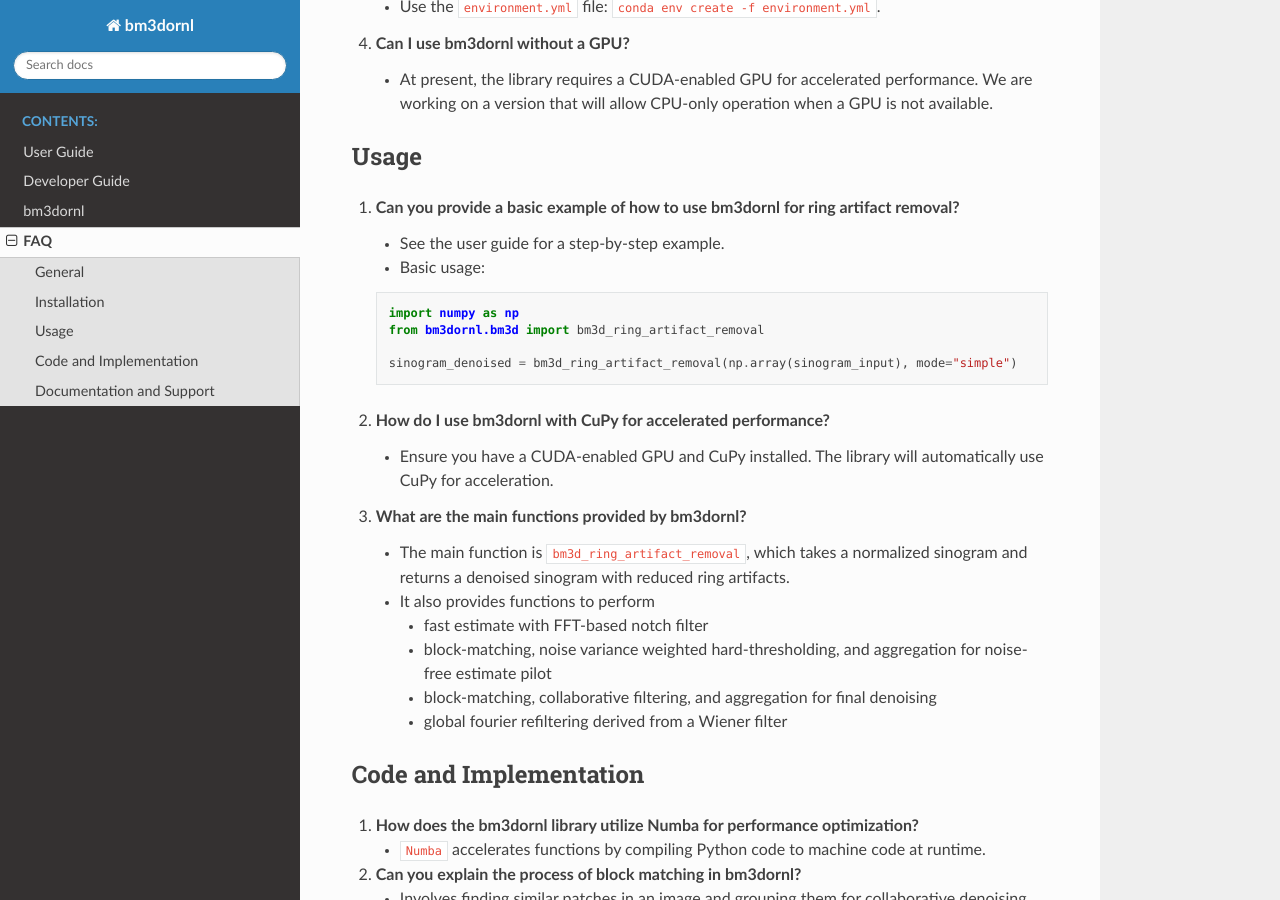
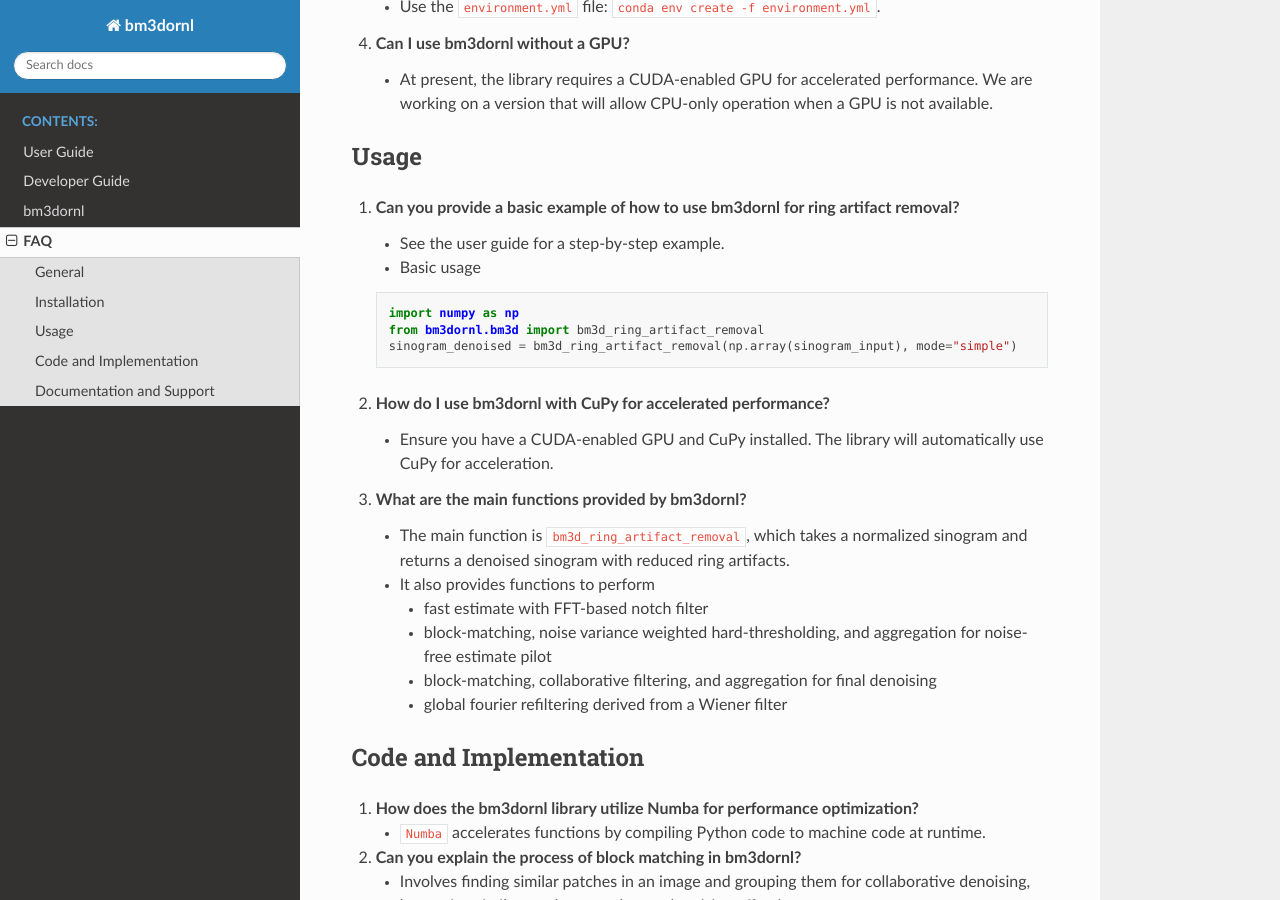
Before and after one commit to ornlneutronimaging/bm3dornl, a Sphinx documentation site: the page built from docs/FAQ.md, in a window 1280 px wide and 900 px high, scrolled down 833 px. Built offline with Sphinx 7.4.7 and the Read the Docs theme 2.0.0, drawn with Linux system fonts in a browser that asks for light colours; the version number could not be read and is left out; some of the changed lines change nothing that is shown.

Commit message:
fix syntax error

````diff
--- a/docs/FAQ.md
+++ b/docs/FAQ.md
@@ -8,11 +8,11 @@
 
    - `bm3dornl` is a Python library for removing streak artifacts in normalized sinograms to reduce ring artifacts in the final reconstruction. It uses a multiscale BM3D algorithm accelerated with CuPy and Numba.
 
-2. **What is the purpose of the bm3dornl library?**
+1. **What is the purpose of the bm3dornl library?**
 
    - The library aims to provide open-source, high-performance ring artifact removal for neutron imaging using advanced denoising techniques.
 
-3. **Who are the contributors to the bm3dornl project?**
+1. **Who are the contributors to the bm3dornl project?**
 
    - Developed by the ORNL neutron software engineering team and maintained by the neutron imaging team, including MARS@HFIR and VENUS@SNS.
 
@@ -28,15 +28,15 @@
       . Create a virtual environment, activate it, and install dependencies from `environment.yml`.
       . Perform a developer install using `pip install -e .`.
 
-2. **What are the system requirements for bm3dornl?**
+1. **What are the system requirements for bm3dornl?**
 
    - Requires Python 3.10 or later and a CUDA-enabled GPU for CuPy acceleration.
 
-3. **How can I set up the environment to use bm3dornl?**
+1. **How can I set up the environment to use bm3dornl?**
 
    - Use the `environment.yml` file: `conda env create -f environment.yml`.
 
-4. **Can I use bm3dornl without a GPU?**
+1. **Can I use bm3dornl without a GPU?**
 
    - At present, the library requires a CUDA-enabled GPU for accelerated performance. We are working on a version that will allow CPU-only operation when a GPU is not available.
 
@@ -46,20 +46,19 @@
 1. **Can you provide a basic example of how to use bm3dornl for ring artifact removal?**
 
    - See the user guide for a step-by-step example.
-   - Basic usage:
+   - Basic usage
 
    ```python
    import numpy as np
    from bm3dornl.bm3d import bm3d_ring_artifact_removal
-
    sinogram_denoised = bm3d_ring_artifact_removal(np.array(sinogram_input), mode="simple")
    ```
 
-2. **How do I use bm3dornl with CuPy for accelerated performance?**
+1. **How do I use bm3dornl with CuPy for accelerated performance?**
 
    - Ensure you have a CUDA-enabled GPU and CuPy installed. The library will automatically use CuPy for acceleration.
 
-3. **What are the main functions provided by bm3dornl?**
+1. **What are the main functions provided by bm3dornl?**
 
    - The main function is `bm3d_ring_artifact_removal`, which takes a normalized sinogram and returns a denoised sinogram with reduced ring artifacts.
    - It also provides functions to perform
@@ -75,11 +74,11 @@
 
    - `Numba` accelerates functions by compiling Python code to machine code at runtime.
 
-2. **Can you explain the process of block matching in bm3dornl?**
+1. **Can you explain the process of block matching in bm3dornl?**
 
    - Involves finding similar patches in an image and grouping them for collaborative denoising, leveraging similar patches to enhance denoising effectiveness.
 
-3. **How is CuPy used in bm3dornl for GPU acceleration?**
+1. **How is CuPy used in bm3dornl for GPU acceleration?**
 
    - CuPy is used to perform computationally intensive tasks on the GPU, such as collaborative filtering and hard thresholding, to speed up the denoising process.
 
@@ -90,18 +89,18 @@
 
    - Available in the repository’s [README](https://github.com/ornlneutronimaging/bm3dornl/blob/main/README.md) and additional docs.
 
-2. **How can I contribute to the bm3dornl project?**
+1. **How can I contribute to the bm3dornl project?**
 
    - Fork the repository, make your changes, and submit a pull request. Follow the contribution guidelines in the README.
 
-3. **Are there any tutorials available for learning bm3dornl?**
+1. **Are there any tutorials available for learning bm3dornl?**
 
    - Check the repository for example notebooks or additional tutorial links.
 
-4. **Where can I report bugs or request features?**
+1. **Where can I report bugs or request features?**
 
    - You can report bugs or request features by opening an issue in the GitHub repository.
 
-5. **Is there a community or forum for bm3dornl users?**
+1. **Is there a community or forum for bm3dornl users?**
 
    - Currently, the primary community interaction happens through the GitHub issues and pull requests. Consider checking the repository for any updates on community forums or mailing lists.
````
